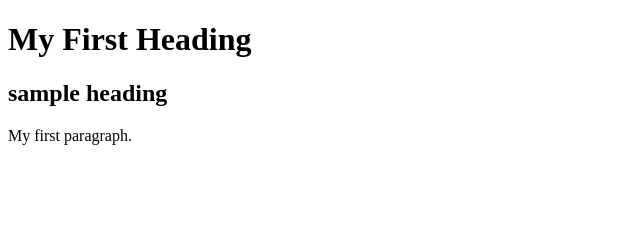
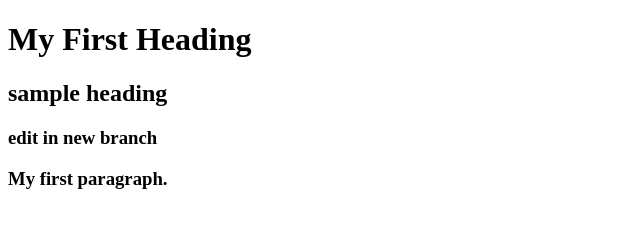
Before and after one commit to Srinathsj17/srigit, a plain HTML site: page index.html in a window 1280 px wide. Shown: the whole page, without its empty margins (0-640 px from the left). Drawn offline with Linux system fonts and the light colour scheme.

Commit message:
commit in update

```diff
--- a/index.html
+++ b/index.html
@@ -4,6 +4,7 @@
 
 <h1>My First Heading</h1>
 <h2>sample heading</h2>
+<h3> edit in new branch<h3>
 <p>My first paragraph.</p>
 </body>
 </html>
```
